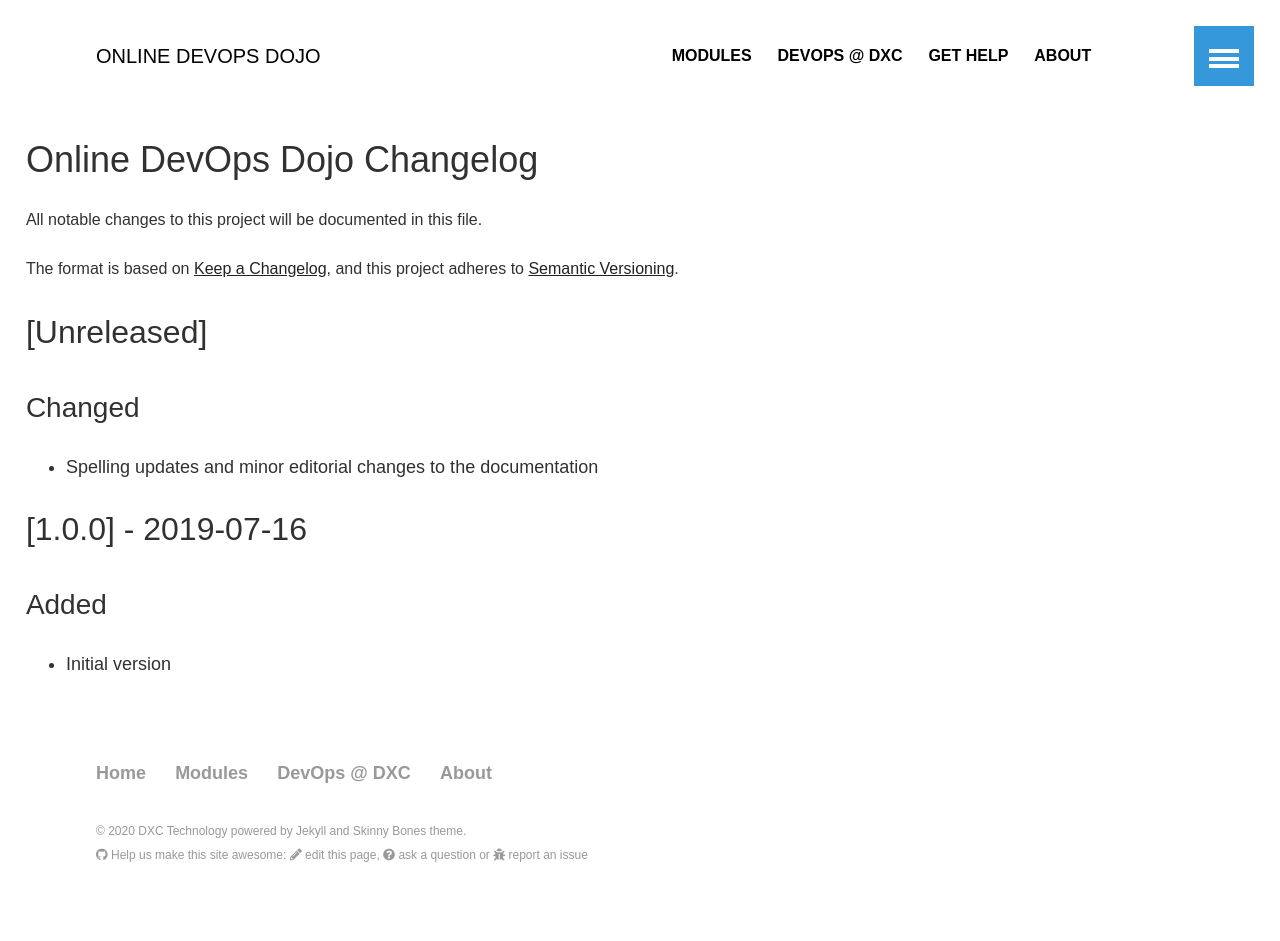
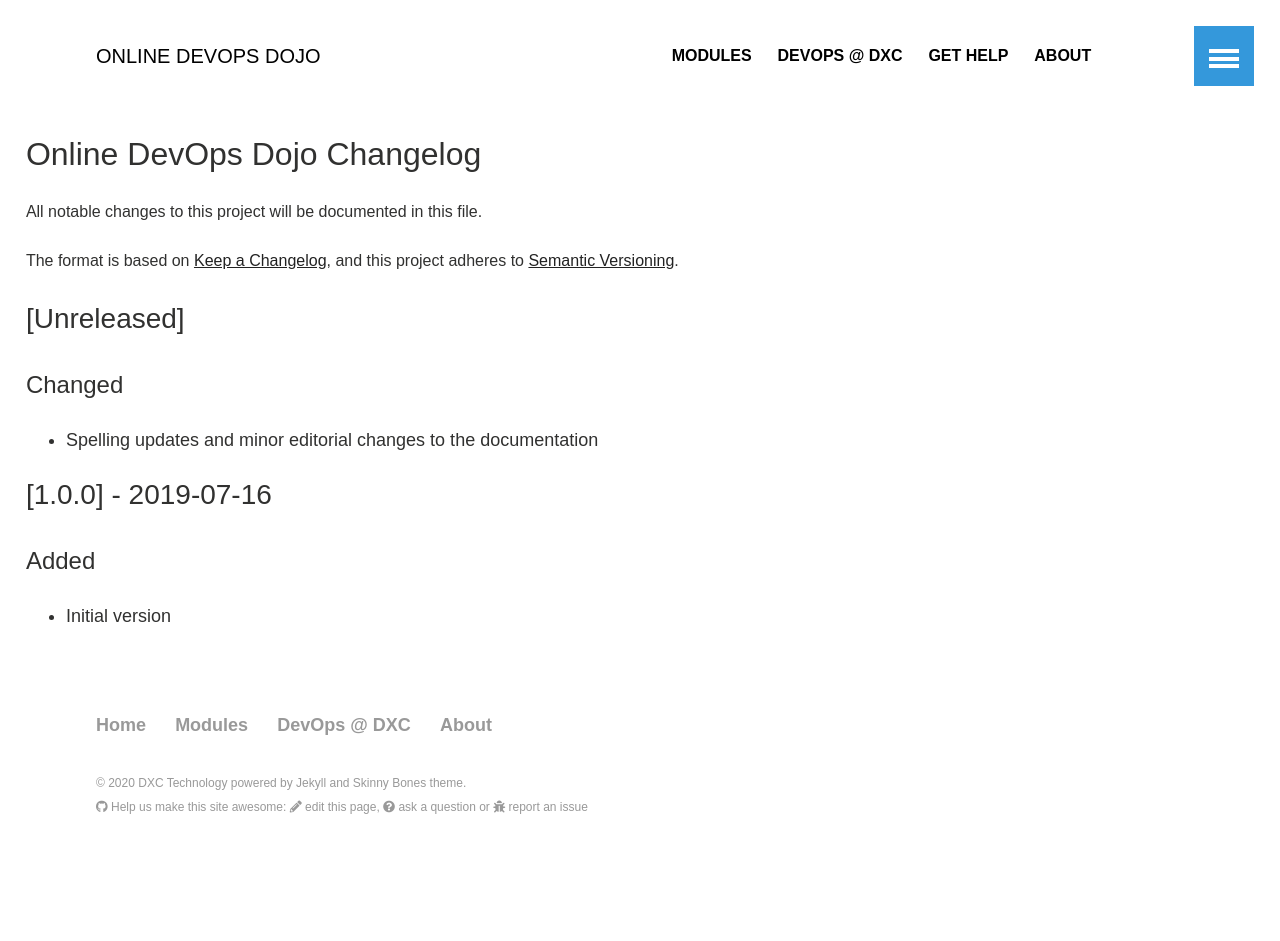
Before and after one commit to dxc-technology/about-devops-dojo, a Jekyll site: the page built from CHANGELOG.md, in a window 1280 px wide. Built offline with Jekyll 4.4.1, drawn with Linux system fonts in a browser that asks for light colours; our own code applies the rules of GitHub Pages for plain Markdown files; after the commit the page ends 900 px from its top, so only the background shows below that.

Commit message:
Reduce title sizes too

```diff
--- a/css/main.scss
+++ b/css/main.scss
@@ -62,4 +62,14 @@ html {
    p {
       font-size: 16px;
    }
+
+   h1 {
+      font-size: 32px;
+   }
+   h2 {
+      font-size: 28px;
+   }
+   h3 {
+      font-size: 24px;
+   }
 }
```
